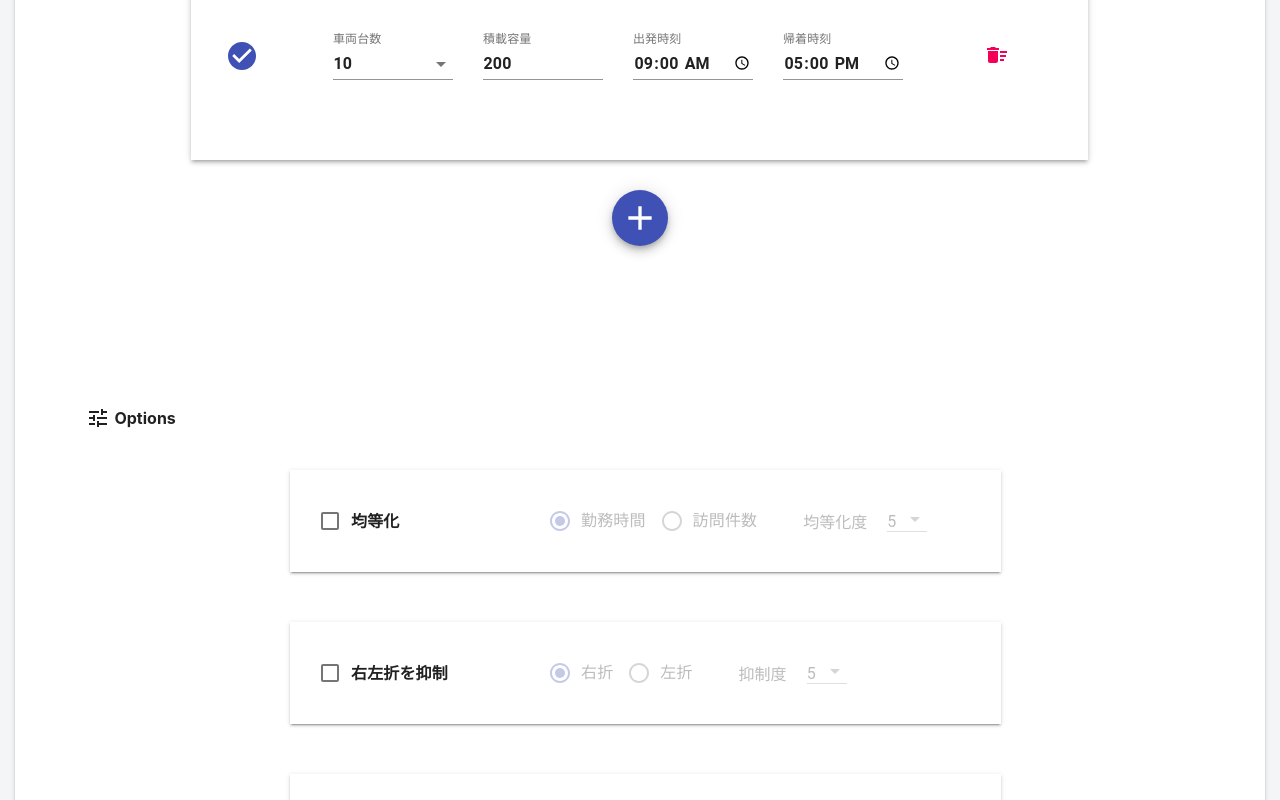
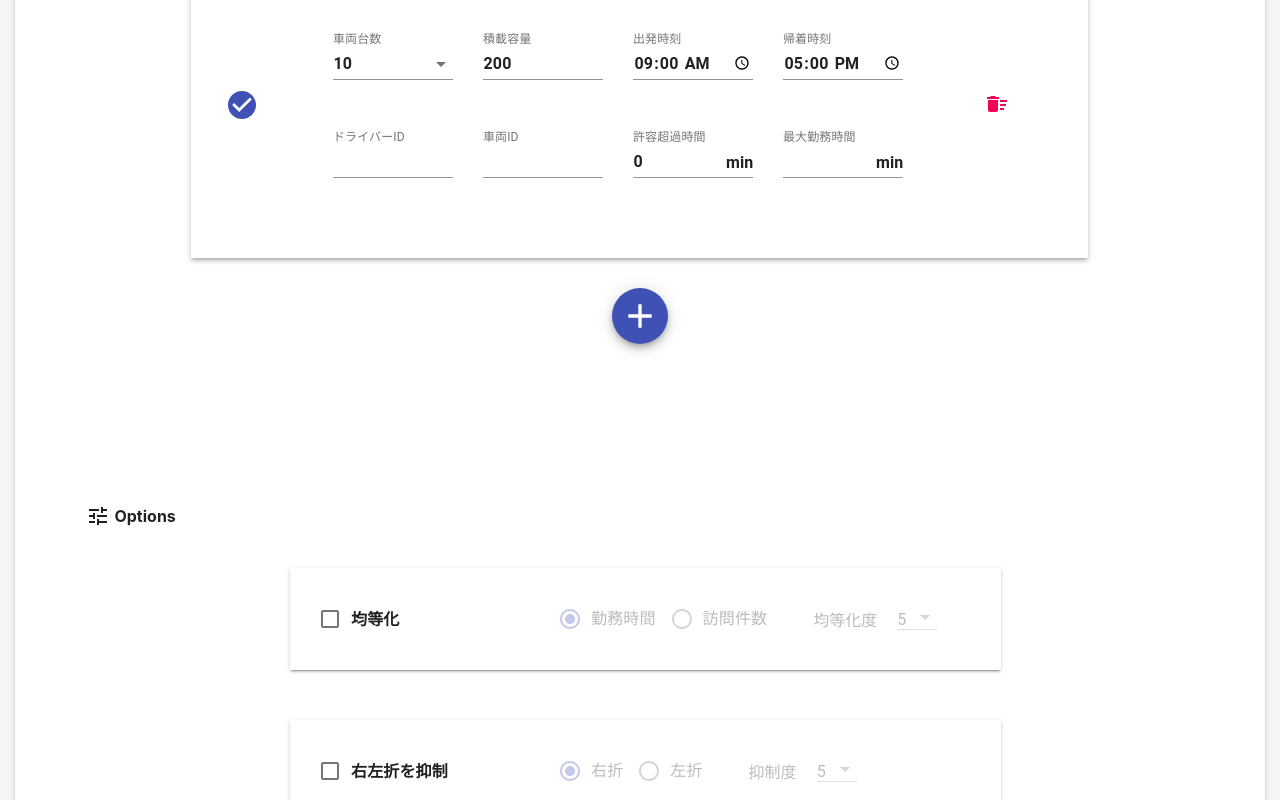
Before and after one commit to tsuchy-gmail/LooigaPDP-FromExcel, a React (Create React App) app: page / in a window 1280 px wide. Shown: the part 1580-2380 px from the top of the page. Built offline with nearby package versions, Linux system fonts and the light colour scheme.

Commit message:
maxTotalWorkingDurationなどcarrierの設定項目を追加

```diff
--- a/src/App.tsx
+++ b/src/App.tsx
@@ -60,6 +60,10 @@ function App() {
     ["breakDuration", 60],
     ["startDepotId", selectedDepotId],
     ["endDepotId", selectedDepotId],
+    ["driverId", ""],
+    ["vehicleId", ""],
+    ["maxTotalWorkingDuration", null],
+    ["acceptableLateness", 0],
   ]);
 
   //⬇︎ 一度parseすると["[isRowChecked: true]..."]という配列になる
--- a/src/components/molecules/CarrierSettingsRow.tsx
+++ b/src/components/molecules/CarrierSettingsRow.tsx
@@ -147,7 +147,7 @@ const CarrierSettingsRow: VFC<CarrierSettingsRowProps> = ({
                 {...getStringValueAndOnChange("startDepotId")}
                 items={[...depotList.keys()]}
                 innerValueList={[...depotList.values()].map(
-                  (depotInfo) => depotInfo["id"]
+                  (depotInfo) => depotInfo?.id
                 )}
                 label="出発デポ"
                 width={width * 2 + 30}
@@ -156,7 +156,7 @@ const CarrierSettingsRow: VFC<CarrierSettingsRowProps> = ({
                 {...getStringValueAndOnChange("endDepotId")}
                 items={[...depotList.keys()]}
                 innerValueList={[...depotList.values()].map(
-                  (depotInfo) => depotInfo["id"]
+                  (depotInfo) => depotInfo?.id
                 )}
                 label="帰着デポ"
                 width={width * 2 + 30}
@@ -188,6 +188,36 @@ const CarrierSettingsRow: VFC<CarrierSettingsRowProps> = ({
               {...getStringValueAndOnChange("endTime")}
               width={width}
               label="帰着時刻"
+            />
+          </MainSettingsWrapper>
+          <MainSettingsWrapper>
+            <TextField
+              {...getStringValueAndOnChange("driverId")}
+              label="ドライバーID"
+              width={width}
+              shrink={true}
+            />
+            <TextField
+              {...getStringValueAndOnChange("vehicleId")}
+              label="車両ID"
+              width={width}
+              shrink={true}
+            />
+            <TextField
+              {...getStringValueAndOnChange("acceptableLateness")}
+              width={width}
+              label="許容超過時間"
+              type="number"
+              shrink={true}
+              end="min"
+            />
+            <TextField
+              {...getStringValueAndOnChange("maxTotalWorkingDuration")}
+              width={width}
+              label="最大勤務時間"
+              type="number"
+              shrink={true}
+              end="min"
             />
           </MainSettingsWrapper>
           {carrierSettingsMap.get("enableBreak") && (
--- a/src/components/molecules/IconTextWithSelect.tsx
+++ b/src/components/molecules/IconTextWithSelect.tsx
@@ -46,6 +46,7 @@ type IconTextWithSelectProps = {
   deleteDialog: React.ReactElement;
   canRegister: boolean;
   handleRegister: () => void;
+  handleDelete: () => void;
   alertMessage: string;
   value: string;
   onChange: HandleChange<ChangeSelect>;
@@ -64,6 +65,7 @@ const IconTextWithSelect: React.VFC<Partial<IconTextWithSelectProps>> = ({
   canRegister,
   alertMessage,
   handleRegister,
+  handleDelete,
   value,
   onChange,
 }) => {
@@ -90,6 +92,7 @@ const IconTextWithSelect: React.VFC<Partial<IconTextWithSelectProps>> = ({
               }
               actionText="削除"
               autoFocus
+              handleExecution={handleDelete}
             >
               {deleteDialog}
             </DialogButton>
--- a/src/components/molecules/OptionSettingsRow.tsx
+++ b/src/components/molecules/OptionSettingsRow.tsx
@@ -18,7 +18,7 @@ const Wrapper = styled.div`
 
 const CheckboxWrapper = styled.div`
   margin-right: 30px;
-  width: 200px;
+  width: 210px;
 `;
 
 const RadioWrapper = styled.div`
--- a/src/components/organisms/Carriers.tsx
+++ b/src/components/organisms/Carriers.tsx
@@ -95,6 +95,7 @@ const Carriers: React.VFC<CarriersProps> = ({
   //---handling data for each row
 
   const [listOfSettingsMap, setListOfSettingsMap] = carrierSettingsListState;
+  console.log("listOfSettingsMap = ", listOfSettingsMap);
 
   const addRoomOfSettings = () => {
     setListOfSettingsMap([
--- a/src/components/organisms/Depots.tsx
+++ b/src/components/organisms/Depots.tsx
@@ -74,15 +74,23 @@ const Depots: React.VFC<DepotsProps> = ({
   const [lat, setLat] = useState("");
   const [lng, setLng] = useState("");
 
+  const [deletingDepotName, setDeletingDepotName] = useState(
+    depotList.size >= 1 ? [...depotList.keys()][0] : ""
+  );
+  console.log("get  = ", depotList.size >= 1 ? [...depotList.keys()][0] : "");
+
   const handleChangeName: HandleChange<ChangeInput> = (event) => {
     setName(event.target.value);
   };
   const handleChangeLat: HandleChange<ChangeInput> = (event) => {
     setLat(event.target.value);
-    const e = event.nativeEvent;
   };
   const handleChangeLng: HandleChange<ChangeInput> = (event) => {
     setLng(event.target.value);
+  };
+
+  const handleChangeDeletingValue = (event: any) => {
+    setDeletingDepotName(event.target.value);
   };
 
   //MaterialUI-SelectのonChangeの都合?に合わせて<{value: unknown}>にしているため型を決める必要あり
@@ -109,7 +117,10 @@ const Depots: React.VFC<DepotsProps> = ({
     clearAllField();
   };
 
-  const handleDelete = () => {};
+  const handleDelete = () => {
+    depotList.delete(deletingDepotName);
+    setDepotList(new Map(depotList));
+  };
 
   const depotListSizeRef = useRef(depotList.size);
   useEffect(() => {
@@ -124,6 +135,9 @@ const Depots: React.VFC<DepotsProps> = ({
       setSelectedDepot(lastItem);
 
       depotListSizeRef.current++;
+    }
+    if (depotList.size < depotListSizeRef.current) {
+      depotListSizeRef.current--;
     }
   }, [depotList]);
 
@@ -161,7 +175,12 @@ const Depots: React.VFC<DepotsProps> = ({
 
   const deleteDialog = (
     <div>
-      <Select items={[...depotList.keys()]} width="400px" />
+      <Select
+        items={[...depotList.keys()]}
+        value={deletingDepotName}
+        onChange={handleChangeDeletingValue}
+        width="400px"
+      />
     </div>
   );
 
@@ -176,6 +195,7 @@ const Depots: React.VFC<DepotsProps> = ({
       deleteDialog={deleteDialog}
       alertMessage={validationResult.join("\n")}
       handleRegister={handleRegister}
+      handleDelete={handleDelete}
       value={selectedDepot}
       onChange={handleChangeSelectedDepot}
     />
--- a/src/components/organisms/Options.tsx
+++ b/src/components/organisms/Options.tsx
@@ -109,6 +109,12 @@ export const initialOptionsSettings = new Map([
       checked: false,
     },
   ],
+  [
+    "isFlexibleCarrierStartTime",
+    {
+      checked: false,
+    },
+  ],
 ]);
 
 type OptionsSettings = typeof initialOptionsSettings;
@@ -120,7 +126,8 @@ type Option =
   | "calculationTime"
   | "restrictUturn"
   | "ignoreReturnTrip"
-  | "forceTargetLeft";
+  | "forceTargetLeft"
+  | "isFlexibleCarrierStartTime";
 
 const balancingTypeMap = new Map([
   ["duration", "勤務時間"],
@@ -293,6 +300,13 @@ const Options: React.VFC<OptionsProps> = ({ optionSettingsMapState }) => {
             option="左づけを強制"
             {...getCheckedAndOnChange("forceTargetLeft")}
           />
+          <OptionSettingsRow
+            option="出発時刻を固定"
+            checked={!optionsSettings.get("isFlexibleCarrierStartTime").checked}
+            onChangeCheckbox={getHandleChangeCheckbox(
+              "isFlexibleCarrierStartTime"
+            )}
+          />
         </OptionRowsWrapper>
       </Wrapper>
     </Paper>
--- a/src/components/organisms/Organizations.tsx
+++ b/src/components/organisms/Organizations.tsx
@@ -90,6 +90,10 @@ const Organizations: React.VFC<OrganizationsProps> = ({
   const [id, setId] = useState("");
   const [key, setKey] = useState("");
 
+  const [deletingOrganizationName, setDeletingOrganizationName] = useState(
+    organizationList.size >= 1 ? [...organizationList.keys()][0] : ""
+  );
+
   const handleChangeName: HandleChange<ChangeInput> = (event) => {
     setName(event.target.value);
   };
@@ -98,6 +102,15 @@ const Organizations: React.VFC<OrganizationsProps> = ({
   };
   const handleChangeKey: HandleChange<ChangeInput> = (event) => {
     setKey(event.target.value);
+  };
+
+  const handleChangeDeletingOrganizationName = (event: any) => {
+    setDeletingOrganizationName(event.target.value);
+  };
+
+  const handleDelete = () => {
+    organizationList.delete(deletingOrganizationName);
+    setOrganizationsList(new Map(organizationList));
   };
 
   //MaterialUI-SelectのonChangeの都合?に合わせて<{value: unknown}>にしているため型を決める必要あり
@@ -146,6 +159,9 @@ const Organizations: React.VFC<OrganizationsProps> = ({
 
       organizationListSizeRef.current++;
     }
+    if (organizationList.size < organizationListSizeRef.current) {
+      organizationListSizeRef.current--;
+    }
   }, [organizationList]);
 
   useEffect(() => {
@@ -181,7 +197,12 @@ const Organizations: React.VFC<OrganizationsProps> = ({
 
   const deleteDialog = (
     <div>
-      <Select items={[...organizationList.keys()]} width="400px" />
+      <Select
+        items={[...organizationList.keys()]}
+        value={deletingOrganizationName}
+        onChange={handleChangeDeletingOrganizationName}
+        width="400px"
+      />
     </div>
   );
 
@@ -197,6 +218,7 @@ const Organizations: React.VFC<OrganizationsProps> = ({
       value={selectedOrganization}
       alertMessage={validationResult.join("\n")}
       handleRegister={handleRegister}
+      handleDelete={handleDelete}
       onChange={handleChangeSelectedOrganization}
     />
   );
--- a/src/excelImport/formatCarriersInfo.ts
+++ b/src/excelImport/formatCarriersInfo.ts
@@ -37,6 +37,18 @@ export const getFormattedCarrierSettingsList = (
       }
       if (getSetting("enableBreak")) formattedSettings["break"] = breakSetting;
 
+      const driverId = getSetting("driverId");
+      const vehicleId = getSetting("vehicleId");
+      const acceptableLateness = getSetting("acceptableLateness");
+      const maxTotalWorkingDuration = getSetting("maxTotalWorkingDuration");
+      if (driverId) formattedSettings["driverId"] = driverId;
+      if (vehicleId) formattedSettings["vehicleId"] = vehicleId;
+      if (acceptableLateness)
+        formattedSettings["acceptableLateness"] = acceptableLateness * 60;
+      if (maxTotalWorkingDuration)
+        formattedSettings["maxTotalWorkingDuration"] =
+          maxTotalWorkingDuration * 60;
+
       for (let i = 0; i < getSetting("carrierCount"); i++) {
         carriers.push({ ...formattedSettings, id: `${index}-${String(i)}` });
       }
--- a/src/excelImport/post.ts
+++ b/src/excelImport/post.ts
@@ -28,10 +28,14 @@ export const request = async (
       isOrganizationDev ? devURL : URL,
       requestBody
     );
-    window.alert("Success!");
+    window.alert("Loogiaにリクエストを送信しました。");
     console.log("response = ", response);
   } catch (error) {
-    console.log("- error - ", error);
-    window.alert("- Error -");
+    const errorMessages = error.response.data.detail.map(
+      (messageObject: any) => messageObject.message
+    );
+    console.log("errorMessages = ", errorMessages);
+
+    window.alert(`- Error - \n ${errorMessages.join("\n")}`);
   }
 };
```
